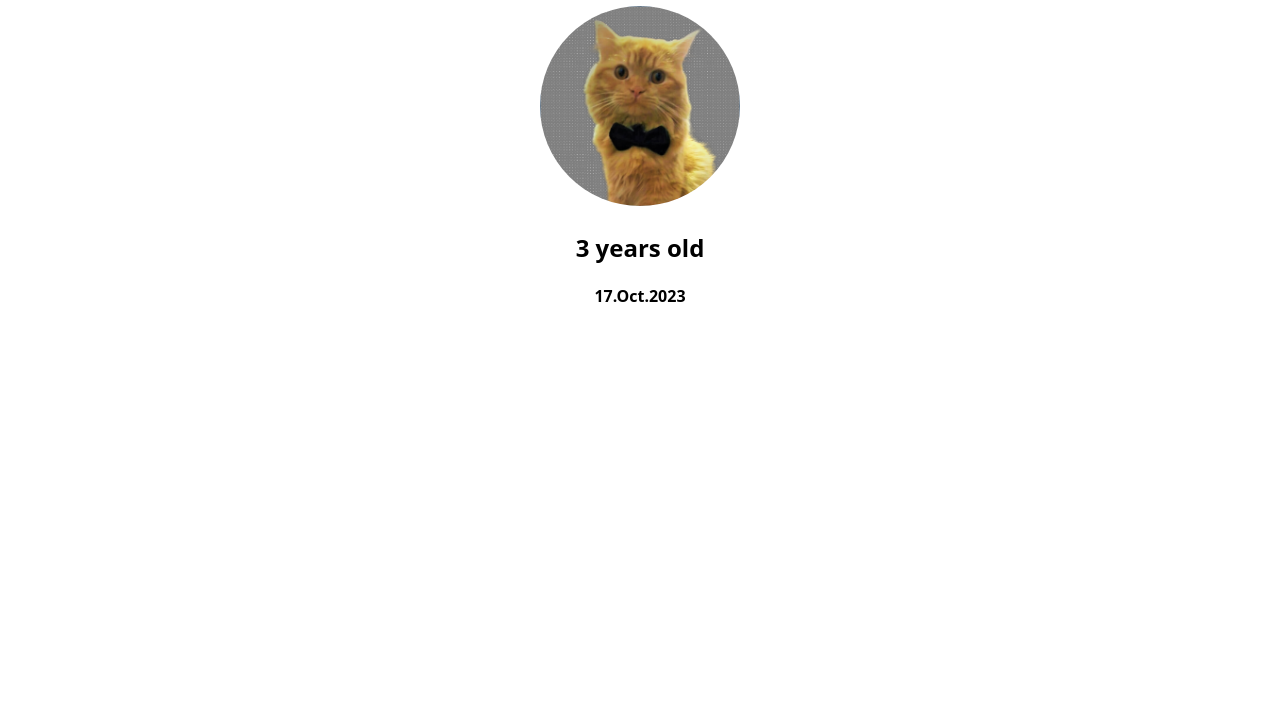
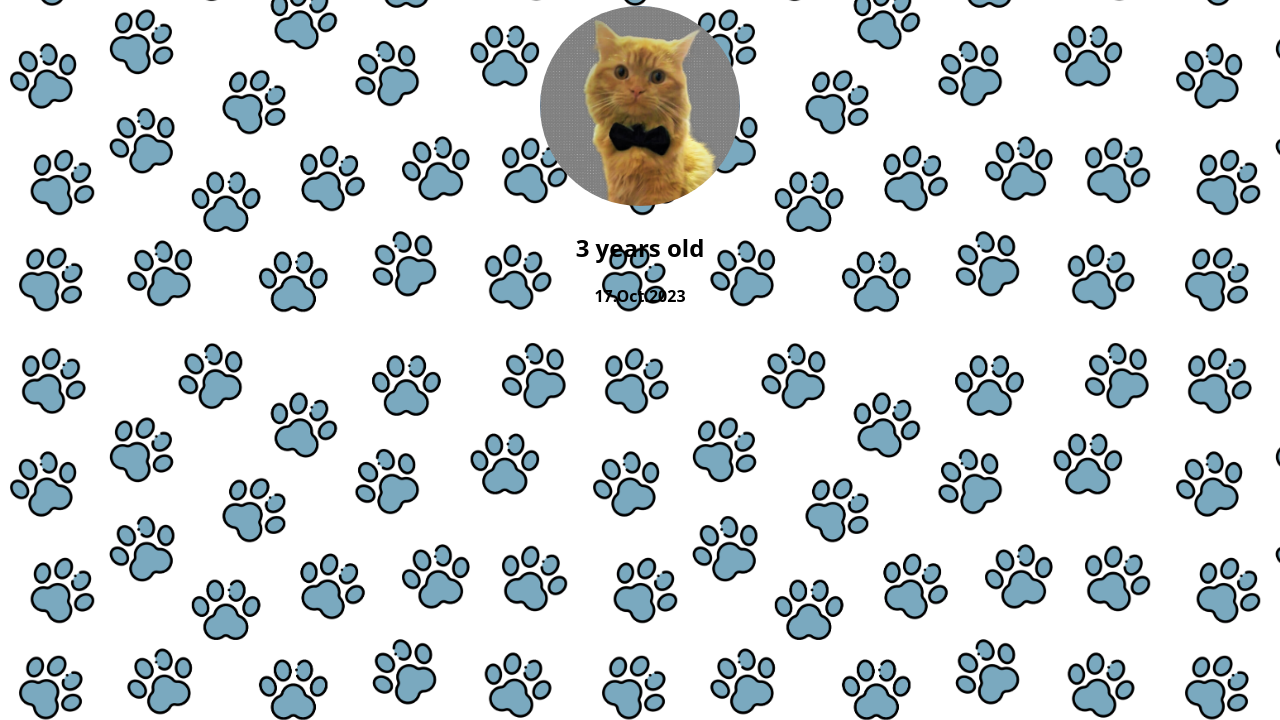
Before and after one commit to bassantgz30/Birthday_Gift, a plain HTML site: page index.htm in a window 1280 px wide. Shown: the part 80-800 px from the top of the page. Drawn offline with Linux system fonts and the light colour scheme; a web font is replaced by a local one.

Commit message:
added a background

```diff
--- a/css/style.css
+++ b/css/style.css
@@ -3,6 +3,20 @@ body {
     font-family: 'Happy Monkey', system-ui;
 }
 
+.blue-bkg {
+    background-image: url("../images/footprint-bkg.png");
+    background-size: contain;
+    background-repeat: repeat;
+}
+
+/*
+.transbox {
+    margin: 30px;
+    background-color: #ffffff;
+    border: 1px solid black;
+    opacity: 0.8;
+  }
+*/
 #louz-img {
     width: 200px;
     border-radius: 50%;
--- a/index.htm
+++ b/index.htm
@@ -11,10 +11,12 @@
         <link href="https://fonts.googleapis.com/css2?family=Happy+Monkey&display=swap" rel="stylesheet">
     </head>
 
-    <body>
-        <h1>Today is Louz's birthday 🐱🎉</h1>
-        <img id="louz-img" src="./images/louz2.png" alt="a cat wearing a black bow tie">
-        <h2>3 years old</h2>
-        <h4>17.Oct.2023</h4>
+    <body class="blue-bkg">
+        <div class="transbox">
+            <h1>Today is Louz's birthday 🐱🎉</h1>
+            <img id="louz-img" src="./images/louz2.png" alt="a cat wearing a black bow tie">
+            <h2>3 years old</h2>
+            <h4>17.Oct.2023</h4>
+        </div>
     </body>
 </html>
```
Also changed, not shown: images/footprint-bkg.png (added).
